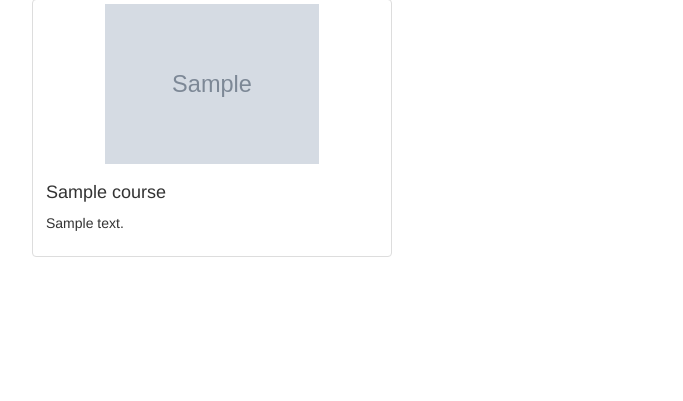
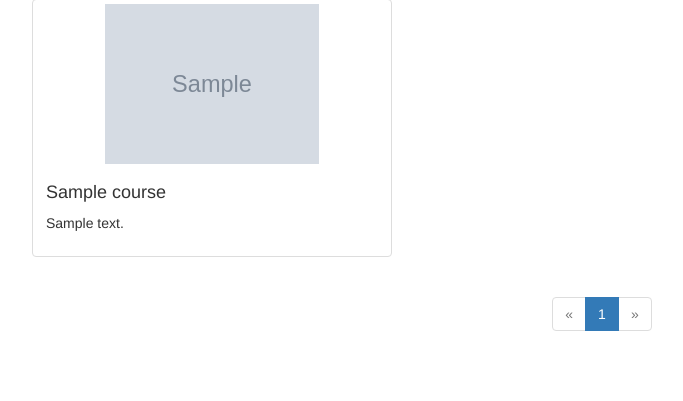
Before and after one commit to Richardhtw/simpledu, a Flask app: template simpledu/templates/index.html in a window 1280 px wide. Shown: the part 73-474 px from the top of the page, without its empty margins (38-721 px from the left). Run offline with Flask 2, Linux system fonts and the light colour scheme; the template is opened without the code that fills it: values that come from a table or form of the project are taken from there, others are empty; tables that the repository leaves empty hold one stand-in row (values such as "Sample post"); grey boxes marked "Sample" are stand-in pictures; some libraries are stand-ins or nearby versions.

Commit message:
完成分页功能

```diff
--- a/simpledu/handler/front.py
+++ b/simpledu/handler/front.py
@@ -5,7 +5,7 @@
 front 蓝图，负责首页，注册，登录等页面
 """
 
-from flask import Blueprint, render_template, flash, redirect, url_for, request
+from flask import Blueprint, render_template, flash, redirect, url_for, current_app, request
 from flask_login import login_user, logout_user, login_required
 from simpledu.models import Course, User
 from simpledu.forms import RegisterForm, LoginForm
--- a/simpledu/static/main.css
+++ b/simpledu/static/main.css
@@ -18,3 +18,7 @@ a, a:hover, a:visited {
 .course img {
     height: 160px !important;
 }
+
+.nav-pagination {
+    text-align: center;
+}
--- a/simpledu/templates/index.html
+++ b/simpledu/templates/index.html
@@ -1,10 +1,12 @@
 {% extends "base.html" %}
+{% from "macros.html" import render_pagination%}
 
 {% block title %}Home{% endblock %}
 
 {% block body %}
     <div class="row">
-        {% for course in courses %}
+        <!-- 改为从 pagination 对象获取课程 items -->
+        {% for course in pagination.items %}
             <div class="col-sm-6 col-md-4 course">
                 <div class="thumbnail">
                     <a href="{{ course.url }}" target="_blank">
@@ -18,4 +20,6 @@
             </div>
         {% endfor %}
     </div>
+    <!-- 使用 macro 渲染分页组件 -->
+    {{ render_pagination(pagination, 'front.index') }}
 {% endblock %}
--- a/simpledu/templates/macros.html
+++ b/simpledu/templates/macros.html
@@ -32,3 +32,31 @@
         {% endfor %}
     </form>
 {% endmacro %}
+
+{% macro render_pagination(pagination, endpoint) %}
+    <nav class="nav-pagination" aria-label="Page navigation">
+        <ul class=pagination>
+            <!-- 链接到上一页的左箭头（&laquo;），如果没有上一页设为 disable 状态 -->
+            <li{% if not pagination.has_prev %} class="disabled"{% endif %}><a
+                    href="{{ url_for(endpoint, page=pagination.prev_num) if pagination.has_prev else '#' }}">&laquo;</a>
+            </li>
+            <!-- 渲染每个页数的按钮 -->
+            {% for page in pagination.iter_pages() %}
+                {% if page %}
+                    {% if page != pagination.page %}
+                        <li><a href="{{ url_for(endpoint, page=page) }}">{{ page }}</a></li>
+                    {% else %}
+                        <!-- 如果页数是当前页，设置为选中状态 -->
+                        <li class="active"><a href="#">{{ page }} <span class="sr-only">(current)</span></a></li>
+                    {% endif %}
+                {% else %}
+                    <span class=ellipsis>…</span>
+                {% endif %}
+            {% endfor %}
+            <!-- 链接到下一页的右箭头（&raquo;），如果没有下一页设为 disable 状态 -->
+            <li{% if not pagination.has_next %} class="disabled"{% endif %}><a
+                    href="{{ url_for(endpoint, page=pagination.next_num) if pagination.has_next else '#' }}">&raquo;</a>
+            </li>
+        </ul>
+    </nav>
+{% endmacro %}
```
